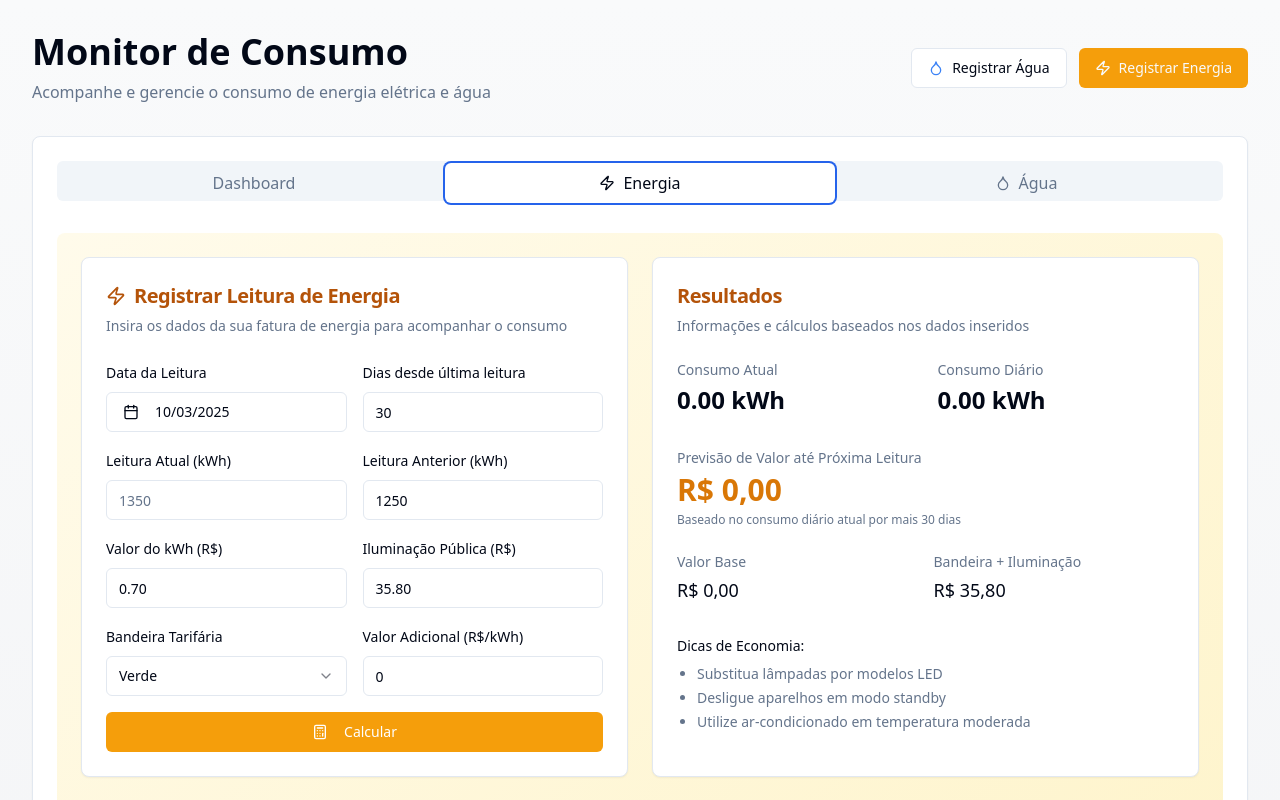
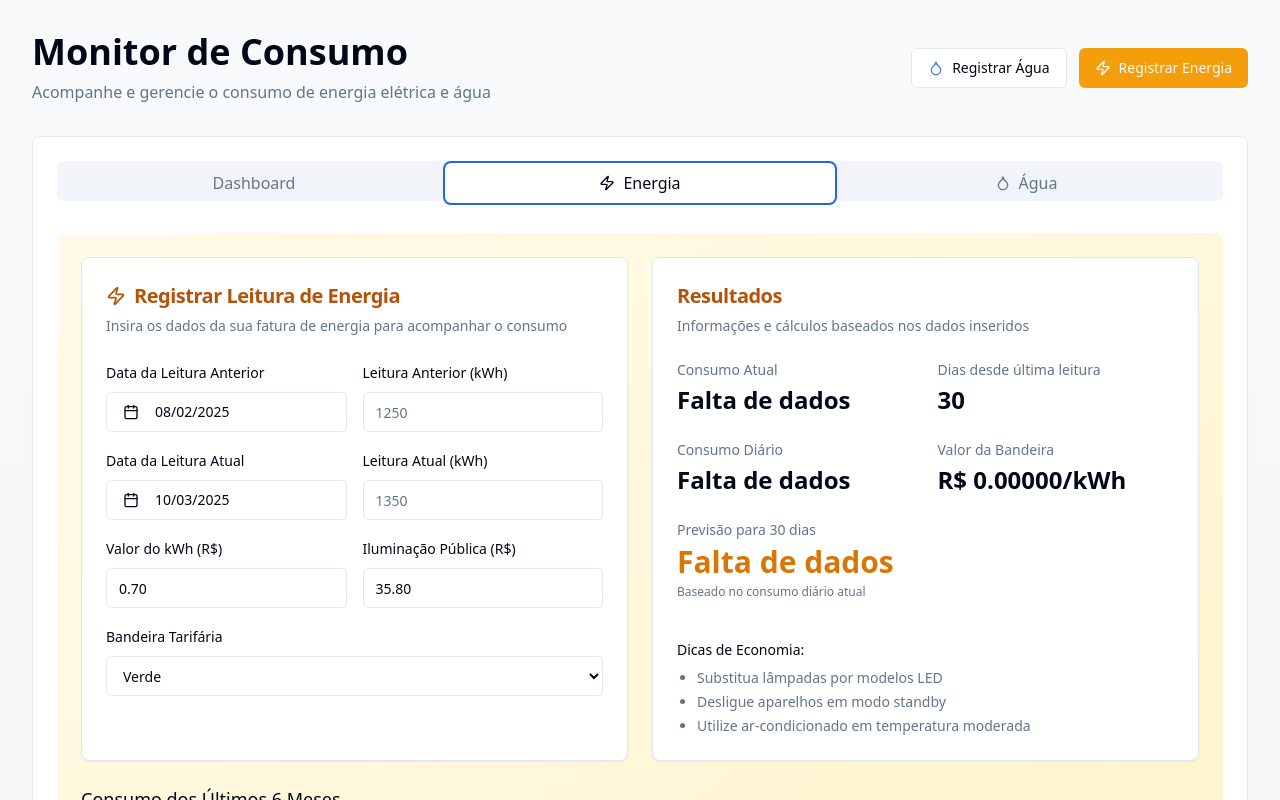
Before and after one commit to bmaruchi/water-light-monitor, a React (Vite) app: page / in a window 1280 px wide. Both pictures are taken after a click on the tab "Energia". Shown: the top 800 px of the page. Built offline with nearby package versions, Linux system fonts and the light colour scheme.

Commit message:
Refactor energy and water tabs
- Remove consumption distribution information.
- Fix layout issues on energy and water tabs.
- Add previous reading date and 30-day cost forecast.
- Include tariff flag values and updated consumption.
- Implement automatic calculation of forecast values.

```diff
--- a/src/components/ElectricityTab.tsx
+++ b/src/components/ElectricityTab.tsx
@@ -4,11 +4,10 @@ import { Button } from "@/components/ui/button";
 import { Input } from "@/components/ui/input";
 import { Label } from "@/components/ui/label";
 import { Card, CardContent, CardDescription, CardHeader, CardTitle } from "@/components/ui/card";
-import { Select, SelectContent, SelectItem, SelectTrigger, SelectValue } from "@/components/ui/select";
 import { Calendar } from "@/components/ui/calendar";
 import { Popover, PopoverContent, PopoverTrigger } from "@/components/ui/popover";
 import { format } from "date-fns";
-import { CalendarIcon, Calculator } from "lucide-react";
+import { CalendarIcon, Calculator, Zap } from "lucide-react";
 import { cn } from '@/lib/utils';
 import ConsumptionChart from './ConsumptionChart';
 import {
@@ -18,59 +17,43 @@ import {
   formatCurrency,
   formatNumber
 } from '@/lib/calculations';
-import { toast } from 'sonner';
+
+const flagValues = {
+  green: { name: 'Verde', value: 0 },
+  yellow: { name: 'Amarela', value: 0.01874 },
+  red1: { name: 'Vermelha - Patamar 1', value: 0.03971 },
+  red2: { name: 'Vermelha - Patamar 2', value: 0.09492 }
+};
 
 const ElectricityTab: React.FC = () => {
-  const [date, setDate] = useState<Date>(new Date());
+  const [previousDate, setPreviousDate] = useState<Date>(new Date(Date.now() - 30 * 24 * 60 * 60 * 1000));
+  const [currentDate, setCurrentDate] = useState<Date>(new Date());
   const [reading, setReading] = useState<string>('');
-  const [previousReading, setPreviousReading] = useState<string>('1250');
+  const [previousReading, setPreviousReading] = useState<string>('');
   const [kwhPrice, setKwhPrice] = useState<string>('0.70');
-  const [flagType, setFlagType] = useState<string>('green');
-  const [flagValue, setFlagValue] = useState<string>('0');
+  const [flagType, setFlagType] = useState<keyof typeof flagValues>('green');
   const [publicLighting, setPublicLighting] = useState<string>('35.80');
-  const [daysSinceLastReading, setDaysSinceLastReading] = useState<string>('30');
 
-  const calculateValues = () => {
-    if (!reading || parseFloat(reading) < parseFloat(previousReading)) {
-      toast.error("Por favor, insira uma leitura válida maior que a anterior.");
-      return;
-    }
-
-    const currentReading = parseFloat(reading);
-    const prevReading = parseFloat(previousReading);
-    const days = parseFloat(daysSinceLastReading);
-    const kwhPriceValue = parseFloat(kwhPrice);
-    const flagValueNum = parseFloat(flagValue);
-    const publicLightingValue = parseFloat(publicLighting);
-
-    const consumption = calculateElectricityConsumption(currentReading, prevReading);
-    const dailyConsumption = calculateDailyConsumption(consumption, days);
-    const estimatedCost = calculateEstimatedCost(
-      dailyConsumption,
-      kwhPriceValue,
-      flagValueNum,
-      publicLightingValue
-    );
-
-    toast.success("Cálculos realizados com sucesso!");
-  };
+  const daysSinceLastReading = Math.ceil(
+    (currentDate.getTime() - previousDate.getTime()) / (1000 * 60 * 60 * 24)
+  );
 
   const consumption = reading && previousReading
     ? calculateElectricityConsumption(parseFloat(reading), parseFloat(previousReading))
-    : 0;
+    : null;
 
   const dailyConsumption = consumption && daysSinceLastReading
-    ? calculateDailyConsumption(consumption, parseFloat(daysSinceLastReading))
-    : 0;
+    ? calculateDailyConsumption(consumption, daysSinceLastReading)
+    : null;
 
-  const estimatedCost = dailyConsumption && kwhPrice && flagValue && publicLighting
+  const estimatedCost = dailyConsumption && kwhPrice
     ? calculateEstimatedCost(
         dailyConsumption,
         parseFloat(kwhPrice),
-        parseFloat(flagValue),
-        parseFloat(publicLighting)
+        flagValues[flagType].value,
+        parseFloat(publicLighting || '0')
       )
-    : 0;
+    : null;
 
   return (
     <div className="space-y-6">
@@ -87,53 +70,29 @@ const ElectricityTab: React.FC = () => {
             </CardDescription>
           </CardHeader>
           <CardContent className="space-y-4">
-            <div className="grid grid-cols-2 gap-4">
+            {/* Previous Reading Date and Value */}
+            <div className="grid grid-cols-1 md:grid-cols-2 gap-4">
               <div className="space-y-2">
-                <Label htmlFor="reading-date">Data da Leitura</Label>
+                <Label htmlFor="previous-date">Data da Leitura Anterior</Label>
                 <Popover>
                   <PopoverTrigger asChild>
                     <Button
                       variant="outline"
-                      className="w-full justify-start text-left font-normal input-electricity"
+                      className="w-full justify-start text-left font-normal"
                     >
                       <CalendarIcon className="mr-2 h-4 w-4" />
-                      {date ? format(date, "dd/MM/yyyy") : "Selecione uma data"}
+                      {previousDate ? format(previousDate, "dd/MM/yyyy") : "Selecione uma data"}
                     </Button>
                   </PopoverTrigger>
                   <PopoverContent className="w-auto p-0" align="start">
                     <Calendar
                       mode="single"
-                      selected={date}
-                      onSelect={(date) => date && setDate(date)}
-                      className={cn("p-3 pointer-events-auto")}
+                      selected={previousDate}
+                      onSelect={(date) => date && setPreviousDate(date)}
+                      className="rounded-md border"
                     />
                   </PopoverContent>
                 </Popover>
-              </div>
-              <div className="space-y-2">
-                <Label htmlFor="days-since-last">Dias desde última leitura</Label>
-                <Input
-                  id="days-since-last"
-                  type="number"
-                  placeholder="30"
-                  value={daysSinceLastReading}
-                  onChange={(e) => setDaysSinceLastReading(e.target.value)}
-                  className="input-electricity"
-                />
-              </div>
-            </div>
-
-            <div className="grid grid-cols-2 gap-4">
-              <div className="space-y-2">
-                <Label htmlFor="current-reading">Leitura Atual (kWh)</Label>
-                <Input
-                  id="current-reading"
-                  type="number"
-                  placeholder="1350"
-                  value={reading}
-                  onChange={(e) => setReading(e.target.value)}
-                  className="input-electricity"
-                />
               </div>
               <div className="space-y-2">
                 <Label htmlFor="previous-reading">Leitura Anterior (kWh)</Label>
@@ -143,12 +102,48 @@ const ElectricityTab: React.FC = () => {
                   placeholder="1250"
                   value={previousReading}
                   onChange={(e) => setPreviousReading(e.target.value)}
-                  className="input-electricity"
                 />
               </div>
             </div>
 
-            <div className="grid grid-cols-2 gap-4">
+            {/* Current Reading Date and Value */}
+            <div className="grid grid-cols-1 md:grid-cols-2 gap-4">
+              <div className="space-y-2">
+                <Label htmlFor="current-date">Data da Leitura Atual</Label>
+                <Popover>
+                  <PopoverTrigger asChild>
+                    <Button
+                      variant="outline"
+                      className="w-full justify-start text-left font-normal"
+                    >
+                      <CalendarIcon className="mr-2 h-4 w-4" />
+                      {currentDate ? format(currentDate, "dd/MM/yyyy") : "Selecione uma data"}
+                    </Button>
+                  </PopoverTrigger>
+                  <PopoverContent className="w-auto p-0" align="start">
+                    <Calendar
+                      mode="single"
+                      selected={currentDate}
+                      onSelect={(date) => date && setCurrentDate(date)}
+                      className="rounded-md border"
+                    />
+                  </PopoverContent>
+                </Popover>
+              </div>
+              <div className="space-y-2">
+                <Label htmlFor="current-reading">Leitura Atual (kWh)</Label>
+                <Input
+                  id="current-reading"
+                  type="number"
+                  placeholder="1350"
+                  value={reading}
+                  onChange={(e) => setReading(e.target.value)}
+                />
+              </div>
+            </div>
+
+            {/* Price and Public Lighting */}
+            <div className="grid grid-cols-1 md:grid-cols-2 gap-4">
               <div className="space-y-2">
                 <Label htmlFor="kwh-price">Valor do kWh (R$)</Label>
                 <Input
@@ -158,7 +153,6 @@ const ElectricityTab: React.FC = () => {
                   placeholder="0.70"
                   value={kwhPrice}
                   onChange={(e) => setKwhPrice(e.target.value)}
-                  className="input-electricity"
                 />
               </div>
               <div className="space-y-2">
@@ -170,46 +164,24 @@ const ElectricityTab: React.FC = () => {
                   placeholder="35.80"
                   value={publicLighting}
                   onChange={(e) => setPublicLighting(e.target.value)}
-                  className="input-electricity"
                 />
               </div>
             </div>
 
-            <div className="grid grid-cols-2 gap-4">
-              <div className="space-y-2">
-                <Label htmlFor="flag-type">Bandeira Tarifária</Label>
-                <Select value={flagType} onValueChange={setFlagType}>
-                  <SelectTrigger id="flag-type" className="input-electricity">
-                    <SelectValue placeholder="Selecione a bandeira" />
-                  </SelectTrigger>
-                  <SelectContent>
-                    <SelectItem value="green">Verde</SelectItem>
-                    <SelectItem value="yellow">Amarela</SelectItem>
-                    <SelectItem value="red1">Vermelha - Patamar 1</SelectItem>
-                    <SelectItem value="red2">Vermelha - Patamar 2</SelectItem>
-                  </SelectContent>
-                </Select>
-              </div>
-              <div className="space-y-2">
-                <Label htmlFor="flag-value">Valor Adicional (R$/kWh)</Label>
-                <Input
-                  id="flag-value"
-                  type="number"
-                  step="0.01"
-                  placeholder="0.00"
-                  value={flagValue}
-                  onChange={(e) => setFlagValue(e.target.value)}
-                  className="input-electricity"
-                />
-              </div>
+            {/* Flag Selection */}
+            <div className="space-y-2">
+              <Label htmlFor="flag-type">Bandeira Tarifária</Label>
+              <select
+                id="flag-type"
+                className="flex h-10 w-full rounded-md border border-input bg-background px-3 py-2 text-sm ring-offset-background file:border-0 file:bg-transparent file:text-sm file:font-medium placeholder:text-muted-foreground focus-visible:outline-none focus-visible:ring-2 focus-visible:ring-ring focus-visible:ring-offset-2 disabled:cursor-not-allowed disabled:opacity-50"
+                value={flagType}
+                onChange={(e) => setFlagType(e.target.value as keyof typeof flagValues)}
+              >
+                {Object.entries(flagValues).map(([key, { name }]) => (
+                  <option key={key} value={key}>{name}</option>
+                ))}
+              </select>
             </div>
-
-            <Button
-              onClick={calculateValues}
-              className="w-full bg-amber-500 hover:bg-amber-600 text-white"
-            >
-              <Calculator className="mr-2 h-4 w-4" /> Calcular
-            </Button>
           </CardContent>
         </Card>
 
@@ -223,47 +195,46 @@ const ElectricityTab: React.FC = () => {
               Informações e cálculos baseados nos dados inseridos
             </CardDescription>
           </CardHeader>
-          <CardContent className="space-y-4">
+          <CardContent className="space-y-6">
             <div className="grid grid-cols-2 gap-6">
               <div className="space-y-1">
                 <p className="text-sm text-muted-foreground">Consumo Atual</p>
-                <p className="text-2xl font-bold">{formatNumber(consumption)} kWh</p>
+                <p className="text-2xl font-bold">
+                  {consumption ? `${formatNumber(consumption)} kWh` : "Falta de dados"}
+                </p>
               </div>
               <div className="space-y-1">
-                <p className="text-sm text-muted-foreground">Consumo Diário</p>
-                <p className="text-2xl font-bold">{formatNumber(dailyConsumption)} kWh</p>
+                <p className="text-sm text-muted-foreground">Dias desde última leitura</p>
+                <p className="text-2xl font-bold">{daysSinceLastReading}</p>
               </div>
             </div>
 
-            <div className="pt-4">
-              <p className="text-sm text-muted-foreground mb-1">Previsão de Valor até Próxima Leitura</p>
-              <p className="text-3xl font-bold text-amber-600 dark:text-amber-400">
-                {formatCurrency(estimatedCost)}
-              </p>
-              <p className="text-xs text-muted-foreground mt-1">
-                Baseado no consumo diário atual por mais 30 dias
-              </p>
-            </div>
-
-            <div className="grid grid-cols-2 gap-4 pt-2">
+            <div className="grid grid-cols-2 gap-6">
               <div className="space-y-1">
-                <p className="text-sm text-muted-foreground">Valor Base</p>
-                <p className="text-lg font-medium">
-                  {formatCurrency(dailyConsumption * 30 * parseFloat(kwhPrice || '0'))}
+                <p className="text-sm text-muted-foreground">Consumo Diário</p>
+                <p className="text-2xl font-bold">
+                  {dailyConsumption ? `${formatNumber(dailyConsumption)} kWh` : "Falta de dados"}
                 </p>
               </div>
               <div className="space-y-1">
-                <p className="text-sm text-muted-foreground">Bandeira + Iluminação</p>
-                <p className="text-lg font-medium">
-                  {formatCurrency(
-                    (dailyConsumption * 30 * parseFloat(flagValue || '0')) +
-                    parseFloat(publicLighting || '0')
-                  )}
+                <p className="text-sm text-muted-foreground">Valor da Bandeira</p>
+                <p className="text-2xl font-bold">
+                  {`R$ ${flagValues[flagType].value.toFixed(5)}/kWh`}
                 </p>
               </div>
             </div>
 
-            <div className="pt-4 pb-2">
+            <div>
+              <p className="text-sm text-muted-foreground mb-1">Previsão para 30 dias</p>
+              <p className="text-3xl font-bold text-amber-600 dark:text-amber-400">
+                {estimatedCost ? formatCurrency(estimatedCost) : "Falta de dados"}
+              </p>
+              <p className="text-xs text-muted-foreground mt-1">
+                Baseado no consumo diário atual
+              </p>
+            </div>
+
+            <div className="pt-4">
               <p className="text-sm font-medium">Dicas de Economia:</p>
               <ul className="text-sm text-muted-foreground list-disc pl-5 pt-2 space-y-1">
                 <li>Substitua lâmpadas por modelos LED</li>
@@ -282,6 +253,3 @@ const ElectricityTab: React.FC = () => {
 };
 
 export default ElectricityTab;
-
-// Import Zap component at the top of the file
-import { Zap } from "lucide-react";
--- a/src/components/WaterTab.tsx
+++ b/src/components/WaterTab.tsx
@@ -1,14 +1,12 @@
 
 import React, { useState } from 'react';
-import { Button } from "@/components/ui/button";
 import { Input } from "@/components/ui/input";
 import { Label } from "@/components/ui/label";
 import { Card, CardContent, CardDescription, CardHeader, CardTitle } from "@/components/ui/card";
 import { Calendar } from "@/components/ui/calendar";
 import { Popover, PopoverContent, PopoverTrigger } from "@/components/ui/popover";
 import { format } from "date-fns";
-import { CalendarIcon, Calculator, Droplet } from "lucide-react";
-import { cn } from '@/lib/utils';
+import { CalendarIcon, Droplet } from "lucide-react";
 import ConsumptionChart from './ConsumptionChart';
 import {
   calculateWaterConsumption,
@@ -16,34 +14,28 @@ import {
   calculateEstimatedWaterConsumption,
   formatNumber
 } from '@/lib/calculations';
-import { toast } from 'sonner';
 
 const WaterTab: React.FC = () => {
-  const [date, setDate] = useState<Date>(new Date());
+  const [previousDate, setPreviousDate] = useState<Date>(new Date(Date.now() - 30 * 24 * 60 * 60 * 1000));
+  const [currentDate, setCurrentDate] = useState<Date>(new Date());
   const [reading, setReading] = useState<string>('');
-  const [previousReading, setPreviousReading] = useState<string>('120');
-  const [daysSinceLastReading, setDaysSinceLastReading] = useState<string>('30');
+  const [previousReading, setPreviousReading] = useState<string>('');
 
-  const calculateValues = () => {
-    if (!reading || parseFloat(reading) < parseFloat(previousReading)) {
-      toast.error("Por favor, insira uma leitura válida maior que a anterior.");
-      return;
-    }
-
-    toast.success("Cálculos realizados com sucesso!");
-  };
+  const daysSinceLastReading = Math.ceil(
+    (currentDate.getTime() - previousDate.getTime()) / (1000 * 60 * 60 * 24)
+  );
 
   const consumption = reading && previousReading
     ? calculateWaterConsumption(parseFloat(reading), parseFloat(previousReading))
-    : 0;
+    : null;
 
   const dailyConsumption = consumption && daysSinceLastReading
-    ? calculateDailyConsumption(consumption, parseFloat(daysSinceLastReading))
-    : 0;
+    ? calculateDailyConsumption(consumption, daysSinceLastReading)
+    : null;
 
   const estimatedMonthlyConsumption = dailyConsumption
     ? calculateEstimatedWaterConsumption(dailyConsumption)
-    : 0;
+    : null;
 
   return (
     <div className="space-y-6">
@@ -60,9 +52,10 @@ const WaterTab: React.FC = () => {
             </CardDescription>
           </CardHeader>
           <CardContent className="space-y-4">
-            <div className="grid grid-cols-2 gap-4">
+            {/* Previous Reading Date and Value */}
+            <div className="grid grid-cols-1 md:grid-cols-2 gap-4">
               <div className="space-y-2">
-                <Label htmlFor="reading-date">Data da Leitura</Label>
+                <Label htmlFor="previous-date">Data da Leitura Anterior</Label>
                 <Popover>
                   <PopoverTrigger asChild>
                     <Button
@@ -70,43 +63,18 @@ const WaterTab: React.FC = () => {
                       className="w-full justify-start text-left font-normal input-water"
                     >
                       <CalendarIcon className="mr-2 h-4 w-4" />
-                      {date ? format(date, "dd/MM/yyyy") : "Selecione uma data"}
+                      {previousDate ? format(previousDate, "dd/MM/yyyy") : "Selecione uma data"}
                     </Button>
                   </PopoverTrigger>
                   <PopoverContent className="w-auto p-0" align="start">
                     <Calendar
                       mode="single"
-                      selected={date}
-                      onSelect={(date) => date && setDate(date)}
-                      className={cn("p-3 pointer-events-auto")}
+                      selected={previousDate}
+                      onSelect={(date) => date && setPreviousDate(date)}
+                      className="rounded-md border"
                     />
                   </PopoverContent>
                 </Popover>
-              </div>
-              <div className="space-y-2">
-                <Label htmlFor="days-since-last">Dias desde última leitura</Label>
-                <Input
-                  id="days-since-last"
-                  type="number"
-                  placeholder="30"
-                  value={daysSinceLastReading}
-                  onChange={(e) => setDaysSinceLastReading(e.target.value)}
-                  className="input-water"
-                />
-              </div>
-            </div>
-
-            <div className="grid grid-cols-2 gap-4">
-              <div className="space-y-2">
-                <Label htmlFor="current-reading">Leitura Atual (m³)</Label>
-                <Input
-                  id="current-reading"
-                  type="number"
-                  placeholder="130"
-                  value={reading}
-                  onChange={(e) => setReading(e.target.value)}
-                  className="input-water"
-                />
               </div>
               <div className="space-y-2">
                 <Label htmlFor="previous-reading">Leitura Anterior (m³)</Label>
@@ -121,12 +89,42 @@ const WaterTab: React.FC = () => {
               </div>
             </div>
 
-            <Button
-              onClick={calculateValues}
-              className="w-full mt-4 bg-blue-500 hover:bg-blue-600 text-white"
-            >
-              <Calculator className="mr-2 h-4 w-4" /> Calcular
-            </Button>
+            {/* Current Reading Date and Value */}
+            <div className="grid grid-cols-1 md:grid-cols-2 gap-4">
+              <div className="space-y-2">
+                <Label htmlFor="current-date">Data da Leitura Atual</Label>
+                <Popover>
+                  <PopoverTrigger asChild>
+                    <Button
+                      variant="outline"
+                      className="w-full justify-start text-left font-normal input-water"
+                    >
+                      <CalendarIcon className="mr-2 h-4 w-4" />
+                      {currentDate ? format(currentDate, "dd/MM/yyyy") : "Selecione uma data"}
+                    </Button>
+                  </PopoverTrigger>
+                  <PopoverContent className="w-auto p-0" align="start">
+                    <Calendar
+                      mode="single"
+                      selected={currentDate}
+                      onSelect={(date) => date && setCurrentDate(date)}
+                      className="rounded-md border"
+                    />
+                  </PopoverContent>
+                </Popover>
+              </div>
+              <div className="space-y-2">
+                <Label htmlFor="current-reading">Leitura Atual (m³)</Label>
+                <Input
+                  id="current-reading"
+                  type="number"
+                  placeholder="130"
+                  value={reading}
+                  onChange={(e) => setReading(e.target.value)}
+                  className="input-water"
+                />
+              </div>
+            </div>
           </CardContent>
         </Card>
 
@@ -144,21 +142,34 @@ const WaterTab: React.FC = () => {
             <div className="grid grid-cols-2 gap-6">
               <div className="space-y-1">
                 <p className="text-sm text-muted-foreground">Consumo Atual</p>
-                <p className="text-2xl font-bold">{formatNumber(consumption)} m³</p>
+                <p className="text-2xl font-bold">
+                  {consumption ? `${formatNumber(consumption)} m³` : "Falta de dados"}
+                </p>
               </div>
               <div className="space-y-1">
+                <p className="text-sm text-muted-foreground">Dias desde última leitura</p>
+                <p className="text-2xl font-bold">{daysSinceLastReading}</p>
+              </div>
+            </div>
+
+            <div className="grid grid-cols-2 gap-6">
+              <div className="space-y-1">
                 <p className="text-sm text-muted-foreground">Consumo Diário</p>
-                <p className="text-2xl font-bold">{formatNumber(dailyConsumption, 3)} m³</p>
+                <p className="text-2xl font-bold">
+                  {dailyConsumption ? `${formatNumber(dailyConsumption, 3)} m³` : "Falta de dados"}
+                </p>
               </div>
             </div>
 
             <div className="pt-4">
               <p className="text-sm text-muted-foreground mb-1">Previsão para 30 dias</p>
               <p className="text-3xl font-bold text-blue-600 dark:text-blue-400">
-                {formatNumber(estimatedMonthlyConsumption)} m³
+                {estimatedMonthlyConsumption
+                  ? `${formatNumber(estimatedMonthlyConsumption)} m³`
+                  : "Falta de dados"}
               </p>
               <p className="text-xs text-muted-foreground mt-1">
-                Baseado no consumo diário atual por 30 dias
+                Baseado no consumo diário atual
               </p>
             </div>
 
```
